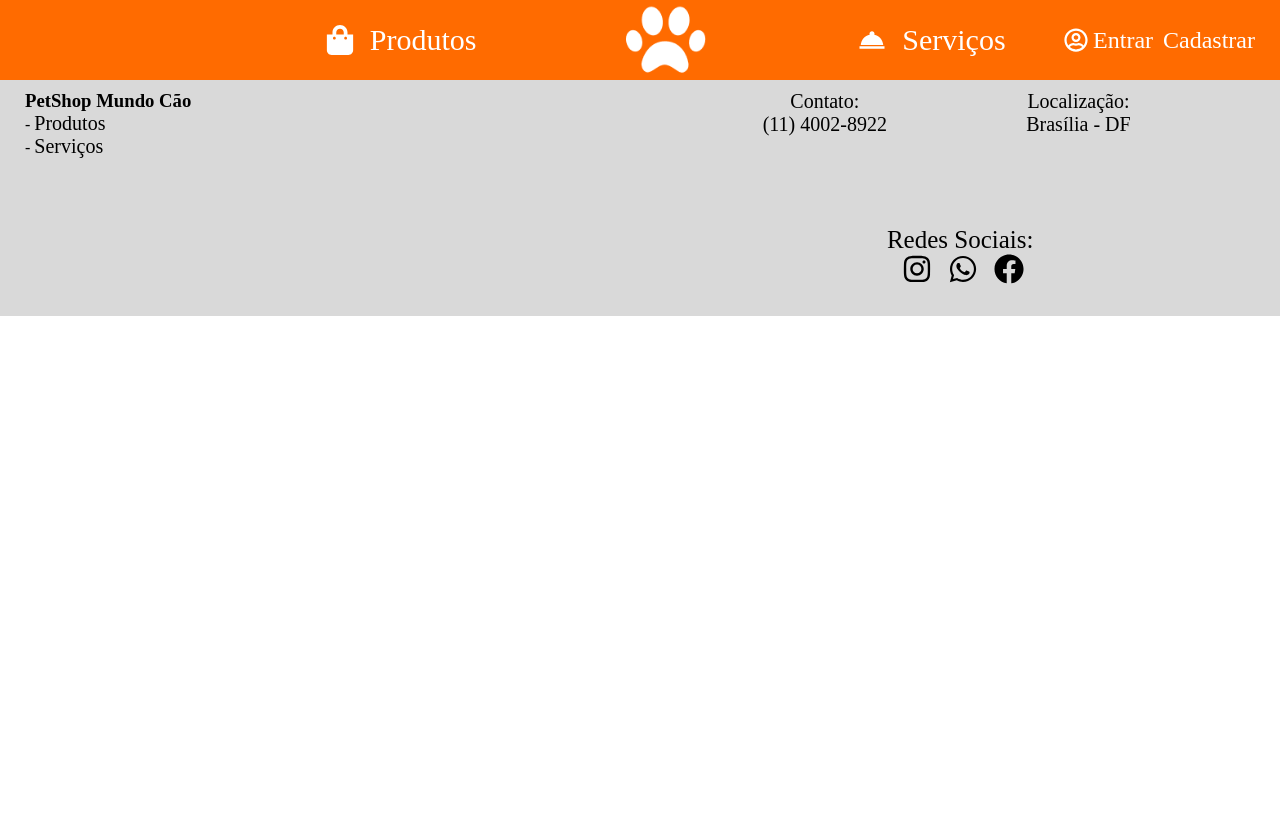
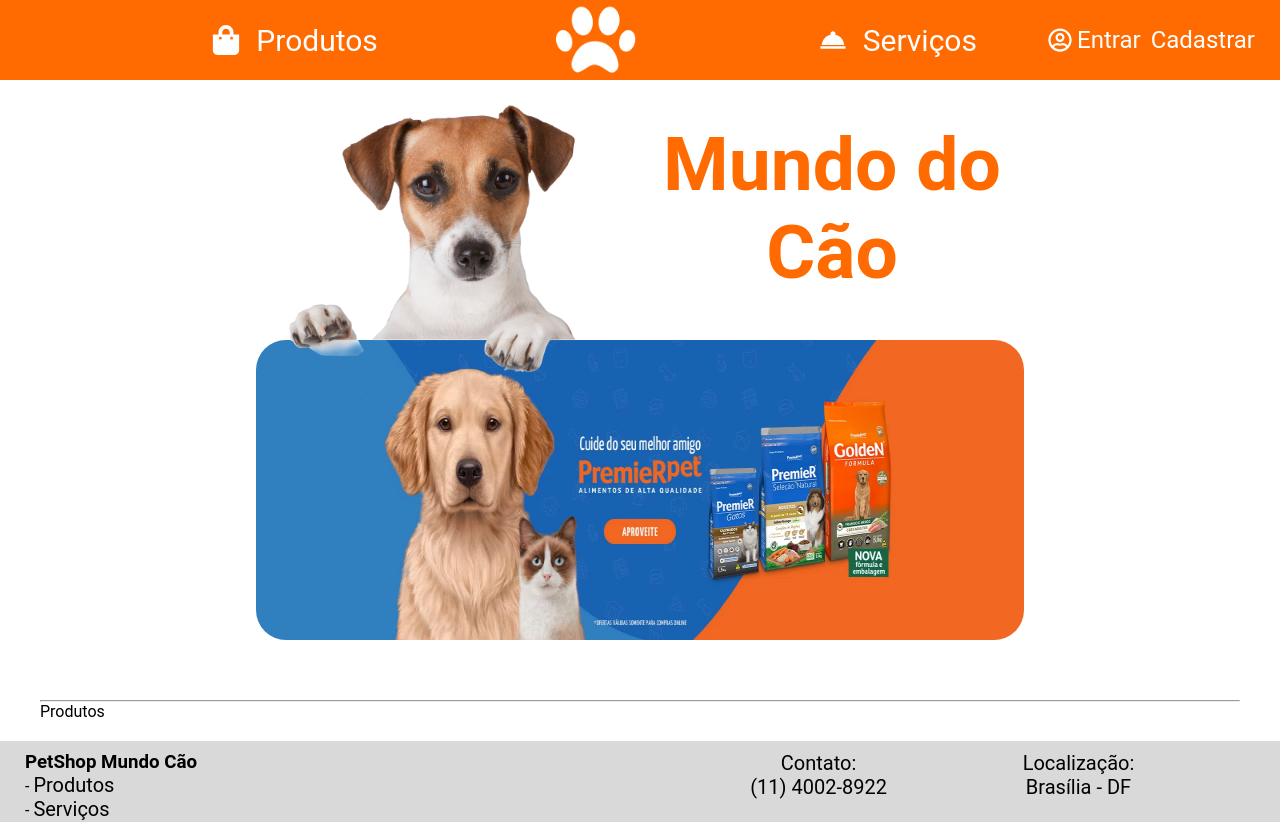
Before and after one commit to igortaquary/petshop-frontend, a React (Create React App) app: page / in a window 1280 px wide. Shown: the top 822 px of the page. Before the commit the page ends 800 px from the top, so only its background shows below. Built offline with nearby package versions, Linux system fonts and the light colour scheme.

Commit message:
Criando a Landing Page

```diff
--- a/src/Routes/index.tsx
+++ b/src/Routes/index.tsx
@@ -1,6 +1,7 @@
 import React from 'react';
+import { Switch, Route } from 'react-router-dom';
+import Home from '../pages/LandingPage';
 import Login from '../pages/Login';
-import {Switch, Route} from 'react-router-dom';
 import SignUp from '../pages/SignUp';
 
 const Routes = () => {
@@ -12,6 +13,9 @@
       <Route path='/signup'>
         <SignUp />
       </Route>
+      <Route path='/'>
+        <Home />
+      </Route>
     </Switch>
   );
 }
--- a/src/components/Header/index.tsx
+++ b/src/components/Header/index.tsx
@@ -18,12 +18,12 @@
             </Link>
           </li>
           <li>
-            <Link to="/services">
+            <Link to="/">
               <Icon src={logo} alt="Logo"></Icon>
             </Link>
           </li>
           <li>
-            <Link to="/">
+            <Link to="/service">
               <MdRoomService />
               &nbsp;
               Serviços
--- a/src/components/Header/styles.ts
+++ b/src/components/Header/styles.ts
@@ -22,8 +22,7 @@
     justify-content: center;
     font-size: 30px;
     list-style: none;
-    margin-left: 20%;
-
+    margin-left: 10%;
 
     li {
     margin: 0;
--- a/src/components/MobileHeader/index.tsx
+++ b/src/components/MobileHeader/index.tsx
@@ -61,7 +61,7 @@
                 </Menu>
             ) : null}
         </>
-    );
+    )
 };
 
 export default MobileHeader;
--- a/src/components/MobileHeader/styles.ts
+++ b/src/components/MobileHeader/styles.ts
@@ -39,6 +39,7 @@
     z-index: 1000;
     padding: 20px 20px 20px 5px;
     color: white;
+    overflow: hidden;
 
     h1 {
         margin-left: 5px;
--- a/src/globalStyle.ts
+++ b/src/globalStyle.ts
@@ -10,6 +10,7 @@
 
   body {
     height: 100vh;
-    /* overflow: hidden; */
+    font-family: Roboto;
+    font-style: normal;
   }
 `;
--- /dev/null
+++ b/src/pages/LandingPage/index.tsx
@@ -0,0 +1,28 @@
+import React from 'react';
+import { Main, Container, Banner, Dog } from './styles';
+import dog from '../../assets/mainCachorro.png';
+import banner from '../../assets/full3.webp';
+
+const Home = () => {
+
+    return (
+        <Main>
+            <div className='firstDiv'>
+                <Dog src={dog}></Dog>
+                <h1 className="mainTitle">Mundo do Cão</h1>
+                <Banner>
+                    <a href="http://www.google.com">
+                        <img src={banner} alt="Banner" />
+                    </a>
+                </Banner>
+            </div>
+            <hr />
+            <Container>
+                Produtos
+            </Container>
+
+        </Main>
+    )
+}
+
+export default Home
--- /dev/null
+++ b/src/pages/LandingPage/styles.ts
@@ -0,0 +1,78 @@
+import styled from 'styled-components';
+
+export const Main = styled.div`
+  display: inline-block;
+  width: 100%;
+  padding: 20px 40px;
+  .mainTitle {
+        position: absolute;
+        right: 20%;
+        top: 120px;
+        color: #FF6B00;
+        font-size: 75px;
+        width: 30%;
+        text-align: center;
+
+
+        @media (max-width: 1000px){
+            display: block;
+            position: relative;
+            width: 60%;
+            right: 0;
+            top: 0;
+            margin: 20px 20%;
+            font-size: 50px;
+        }
+    }
+
+    .firstDiv {
+        height: 600px;
+
+        @media (max-width: 1000px){
+            height: fit-content;
+        }
+    }
+`;
+
+export const Container = styled.div`
+    width: 100%;
+`;
+
+export const Banner = styled.div`
+    position: absolute;
+    top: 340px;
+    left: 20%;
+    width: 60%;
+    height: 300px;
+    border-radius: 30px;
+    overflow: hidden;
+
+    a {
+        width: 100%;
+    }
+    img {
+        width: 100%;
+        height: 100%;
+    }
+
+    @media (max-width: 1000px){
+        position: relative;
+        margin: 30px 5%;
+        top: 0;
+        left: 0;
+        width: 90%;
+        height: 250px;
+    }
+`;
+
+export const Dog = styled.img`
+    position: absolute;
+    top: 80px;
+    left: 20%;
+    height: 301px;
+    z-index: 1000;
+
+    @media (max-width: 1000px){
+        display: none;
+    }
+`;
```
Also changed, not shown: src/assets/full3.webp (added), src/assets/mainCachorro.png (added).
